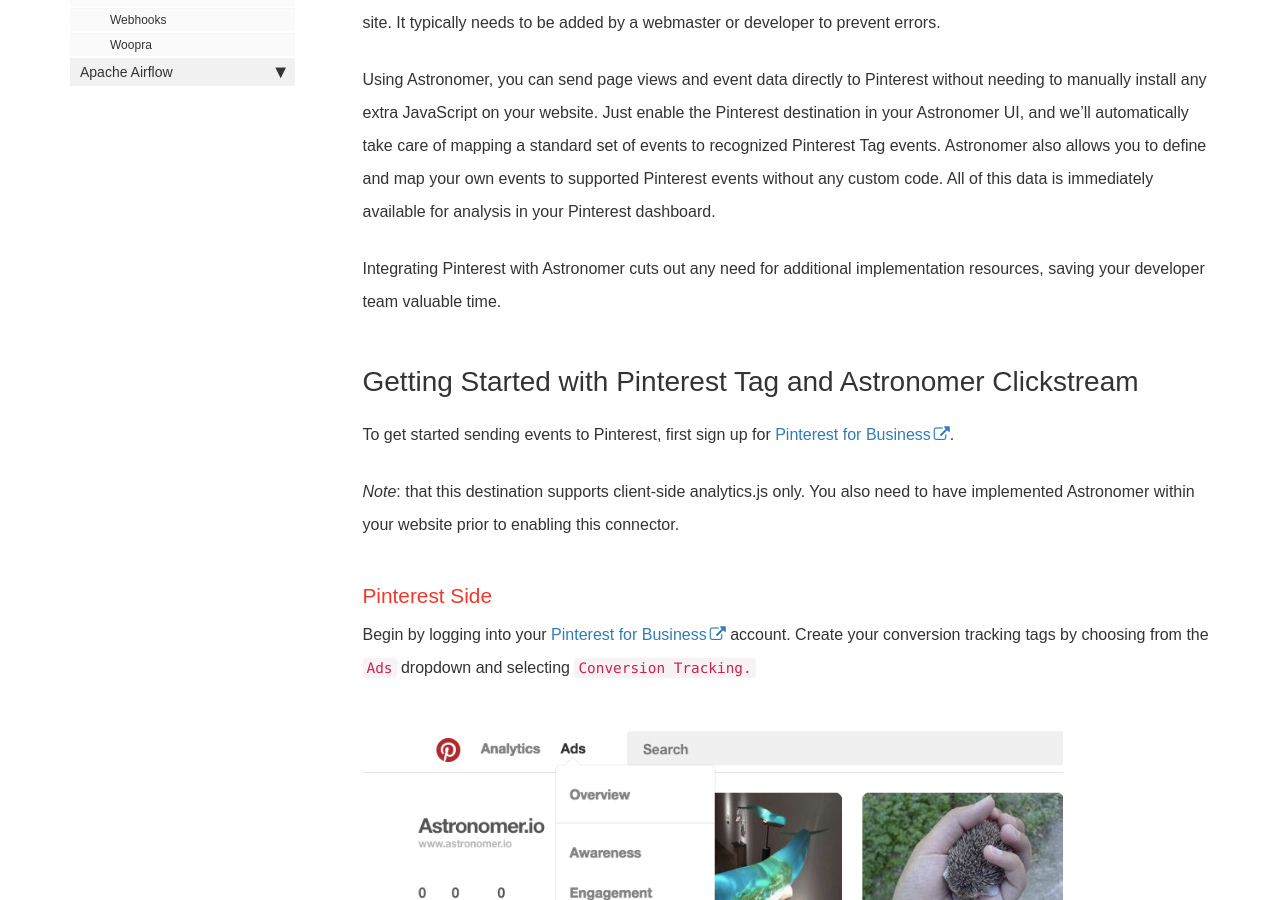
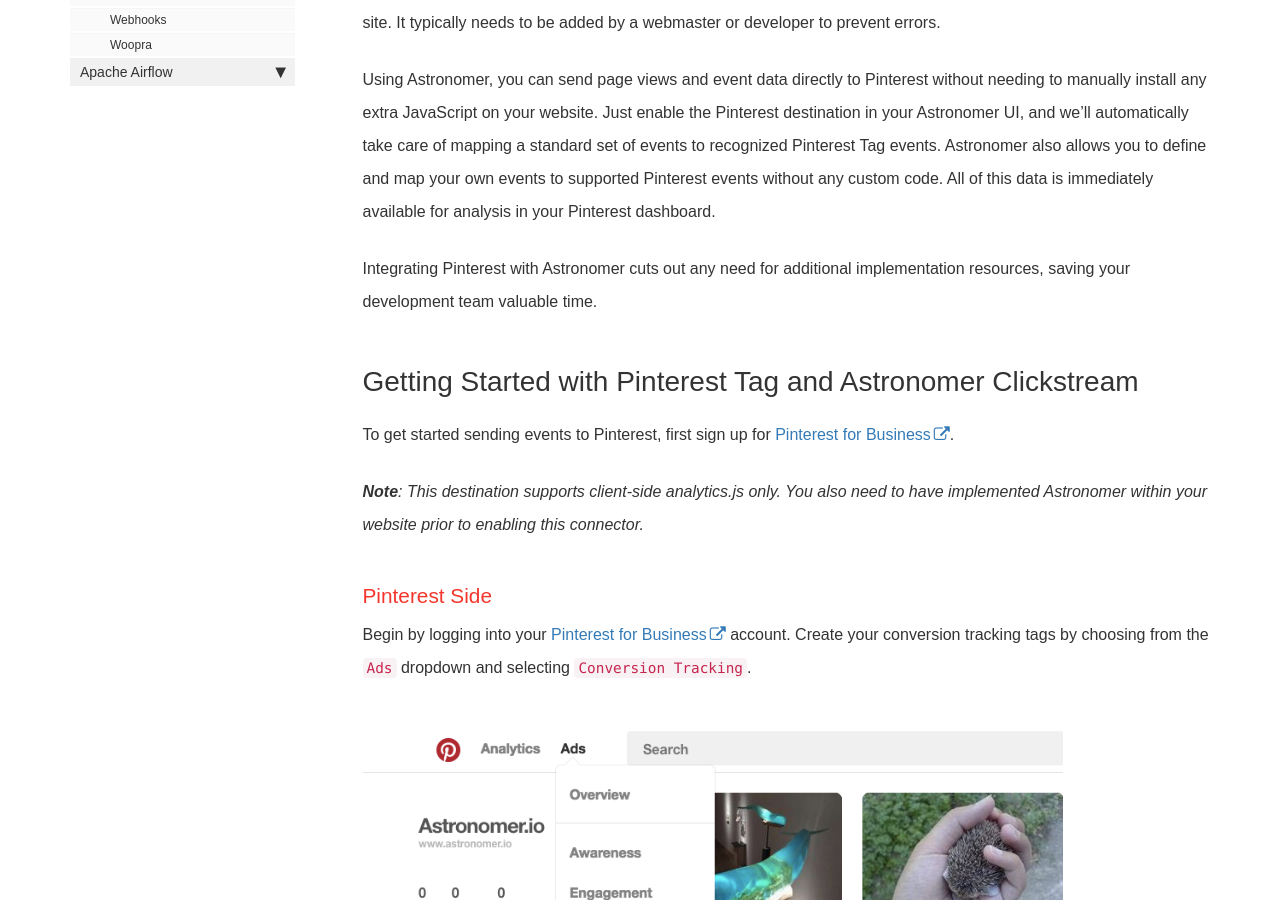
Before and after one commit to petedejoy/documentation, a Jekyll site: the page built from v2/clickstream/destinations/pinterest.md, in a window 1280 px wide and 900 px high, scrolled down 1142 px. Built offline with Jekyll 4.4.1, drawn with Linux system fonts in a browser that asks for light colours; nearby versions of some CDN libraries; some web fonts are replaced; comment, search, counter and statistics services are not loaded.

Commit message:
Fixed copy in clickstream/destinations/pinterest

```diff
--- a/v2/clickstream/destinations/pinterest.md
+++ b/v2/clickstream/destinations/pinterest.md
@@ -18,17 +18,17 @@ This integration can be very complicated to implement without Astronomer; the ba
 
 Using Astronomer, you can send page views and event data directly to Pinterest without needing to manually install any extra JavaScript on your website. Just enable the Pinterest destination in your Astronomer UI, and we'll automatically take care of mapping a standard set of events to recognized Pinterest Tag events. Astronomer also allows you to define and map your own events to supported Pinterest events without any custom code. All of this data is immediately available for analysis in your Pinterest dashboard.
 
-Integrating Pinterest with Astronomer cuts out any need for additional implementation resources, saving your developer team valuable time.
+Integrating Pinterest with Astronomer cuts out any need for additional implementation resources, saving your development team valuable time.
 
 ## Getting Started with Pinterest Tag and Astronomer Clickstream
 
 To get started sending events to Pinterest, first sign up for [Pinterest for Business](https://business.pinterest.com/en).
 
-*Note*:  that this destination supports client-side analytics.js only.  You also need to have implemented Astronomer within your website prior to enabling this connector.
+***Note**: This destination supports client-side analytics.js only. You also need to have implemented Astronomer within your website prior to enabling this connector.*
 
 ### Pinterest Side
 
-Begin by logging into your [Pinterest for Business](https://business.pinterest.com/en) account. Create your conversion tracking tags by choosing from the `Ads` dropdown and selecting `Conversion Tracking.`
+Begin by logging into your [Pinterest for Business](https://business.pinterest.com/en) account. Create your conversion tracking tags by choosing from the `Ads` dropdown and selecting `Conversion Tracking`.
 
 ![pinterest1](../../../images/pinterest1.png)
 
```
